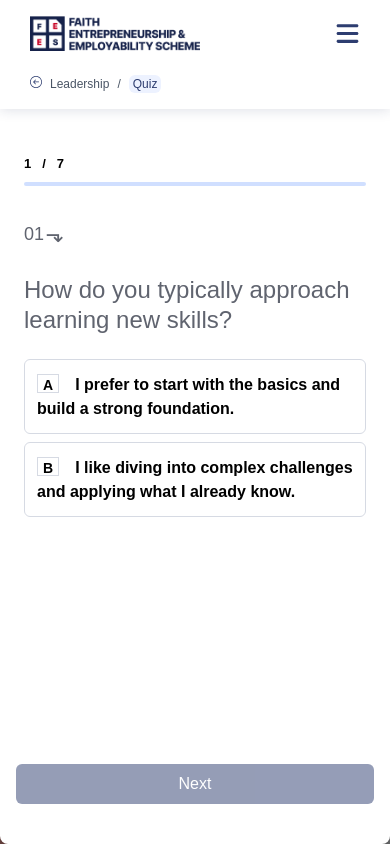
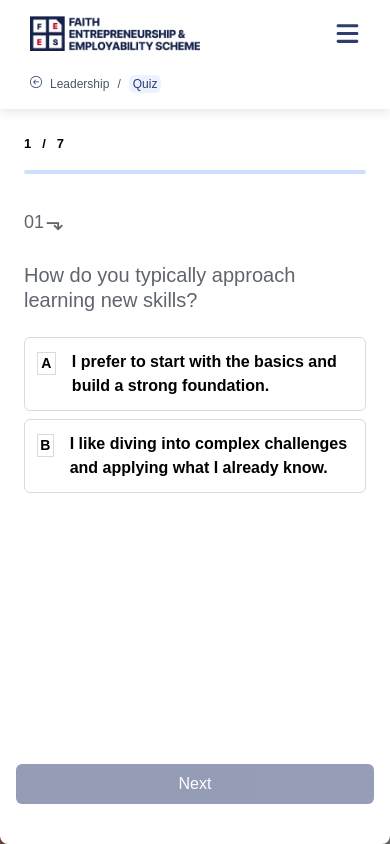
Before and after one commit to Afolabi-Ridwan/fees, a React (Vite) app: page / in a window 390 px wide. Both pictures are taken after a click on the button "Take the quiz". Shown: the part 4032-4876 px from the top of the page. Built offline with nearby package versions, Linux system fonts and the light colour scheme.

Commit message:
feat: quiz modal on mobile correction

```diff
--- a/src/pages/Home/QuizModal/QuizModal.tsx
+++ b/src/pages/Home/QuizModal/QuizModal.tsx
@@ -85,14 +85,14 @@ const QuizModal: React.FC = () => {
                         <FaTimes />
                     </i>
 
-                    <div className="w-[80%] max-md:w-[100%] max-sm:mt-[130px] progressBar">
+                    <div className="w-[80%] max-md:w-[100%] max-sm:mt-[110px] progressBar">
                         <div className="sm:flex items-center">
                             <p className="flex  w-[40px] justify-between mr-4 text-[13px] font-[600]">
                                 <span>{currentQuestion + 1}</span>
                                 <span>/</span>
                                 <span>{questions.length}</span>
                             </p>
-                            <div className="w-full bg-[#d0dfff] h-1 overflow-hidden rounded-md max-sm:mt-2">
+                            <div className="w-full bg-[#d0dfff] h-1 overflow-hidden rounded-md max-sm:mt-4">
                                 <motion.div
                                     className="bg-deepBlue h-1 transition-all duration-300"
                                     style={{
@@ -132,7 +132,7 @@ const QuizModal: React.FC = () => {
                                                     </span>
                                                 </span>
 
-                                                <span className="text-[24px] max-sm:mt-6 leading-tight">{questions[currentQuestion].question}</span>
+                                                <span className="sm:text-[24px] text-[20px] max-sm:mt-6 leading-tight">{questions[currentQuestion].question}</span>
                                             </h2>
 
                                             <div className="mt-4">
@@ -146,8 +146,8 @@ const QuizModal: React.FC = () => {
                                                                 && "border-blueOnAccordion"
                                                                 }`}
                                                         >
-                                                            <div>
-                                                                <span className={`mr-4 mt-[2px] px-[5px] pt-[3px] text-[14px] border border-[#d6dae3] inline-flex leading-none
+                                                            <div className="flex">
+                                                                <span className={`mr-4 mt-[2px] w-[30px] h-[23px] text-[14px] border border-[#d6dae3] inline-flex items-center justify-center leading-none
                                                                 group-hover:bg-deepBlue group-hover:text-white duration-500 ${selectedAnswers[currentQuestion] === answer.text && "bg-deepBlue text-white"}`}>
                                                                     {answer.id}
                                                                 </span>
```
